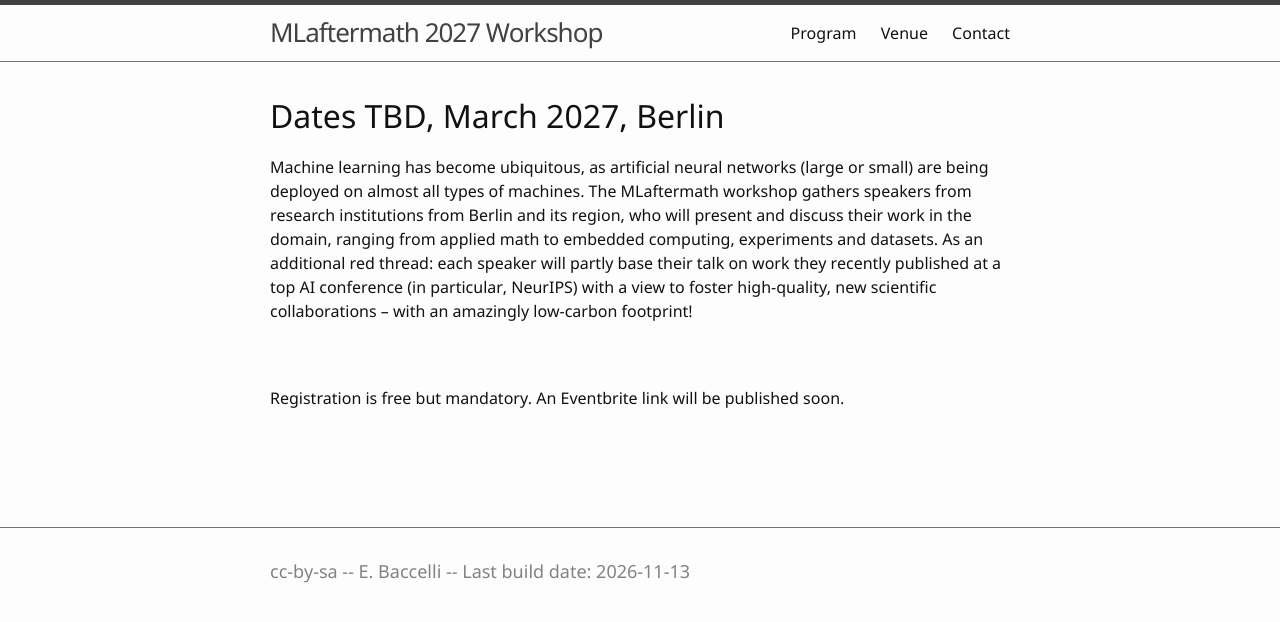
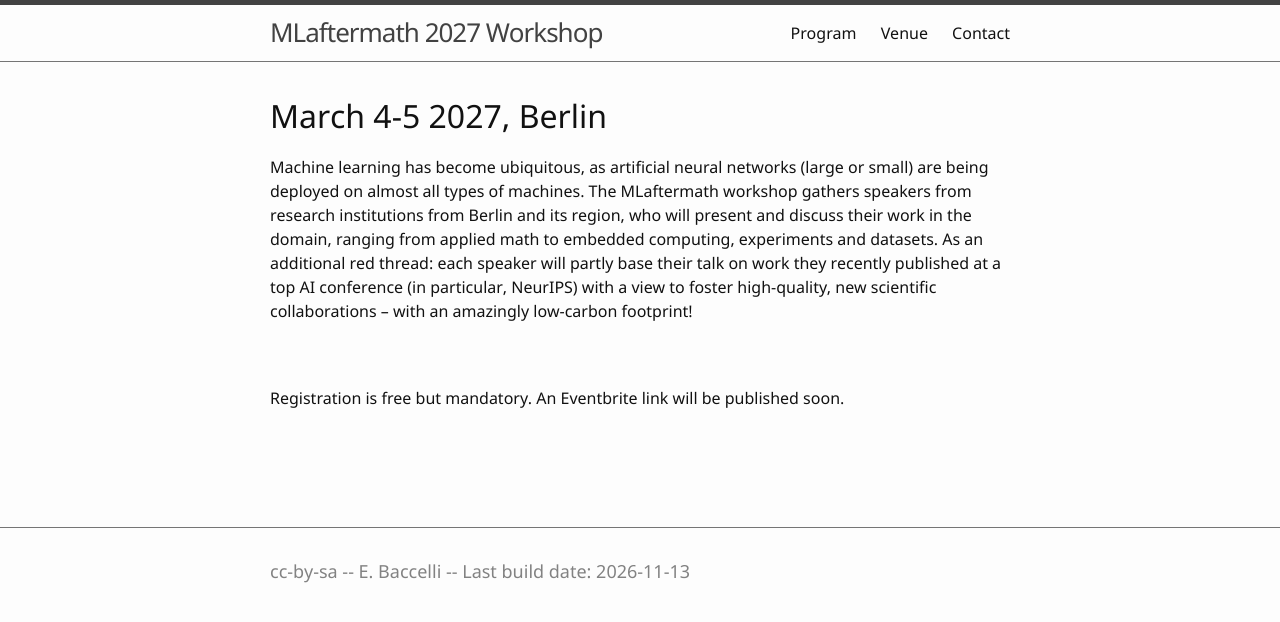
Before and after one commit to Inria-Berlin/MLaftermath-2027, a Jekyll site: the page built from index.md, in a window 1280 px wide. Shown: the top 622 px of the page. Built offline with Jekyll 4.4.1, drawn with Linux system fonts in a browser that asks for light colours.

Commit message:
index.md: added tentative dates

```diff
--- a/index.md
+++ b/index.md
@@ -2,7 +2,7 @@
 title: Home
 ---
 
-# Dates TBD, March 2027, Berlin
+# March 4-5 2027, Berlin
 
 Machine learning has become ubiquitous, as artificial neural networks (large or small) are being deployed on almost all types of machines. The MLaftermath workshop gathers speakers from research institutions from Berlin and its region, who will present and discuss their work in the domain, ranging from applied math to embedded computing, experiments and datasets. As an additional red thread: each speaker will partly base their talk on work they recently published at a top AI conference (in particular, NeurIPS) with a view to foster high-quality, new scientific collaborations -- with an amazingly low-carbon footprint!
 
```
